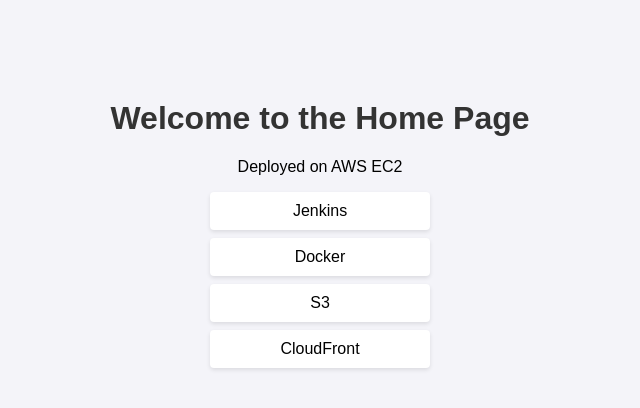
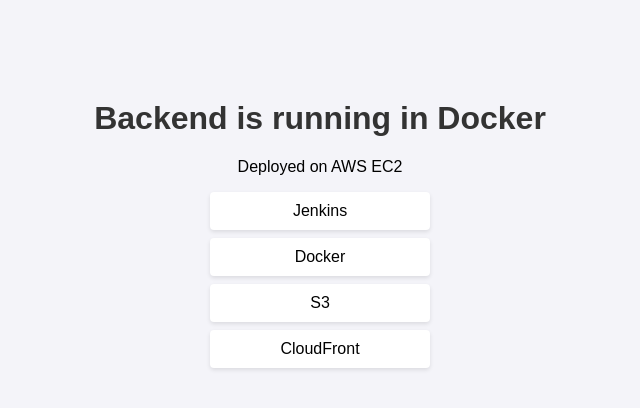
Before and after one commit to logaprasathkiaq/backend, a website: page index.html in a window 1280 px wide. Shown: the whole page, without its empty margins (320-960 px from the left). Drawn offline with Linux system fonts and the light colour scheme.

Commit message:
Update index.html

```diff
--- a/index.html
+++ b/index.html
@@ -17,7 +17,7 @@
   </style>
 </head>
 <body>
-  <h1>Welcome to the Home Page</h1>
+  <h1>Backend is running in Docker</h1>
   <p>Deployed on AWS EC2</p>
   <ul>
     <li>Jenkins</li>
```
